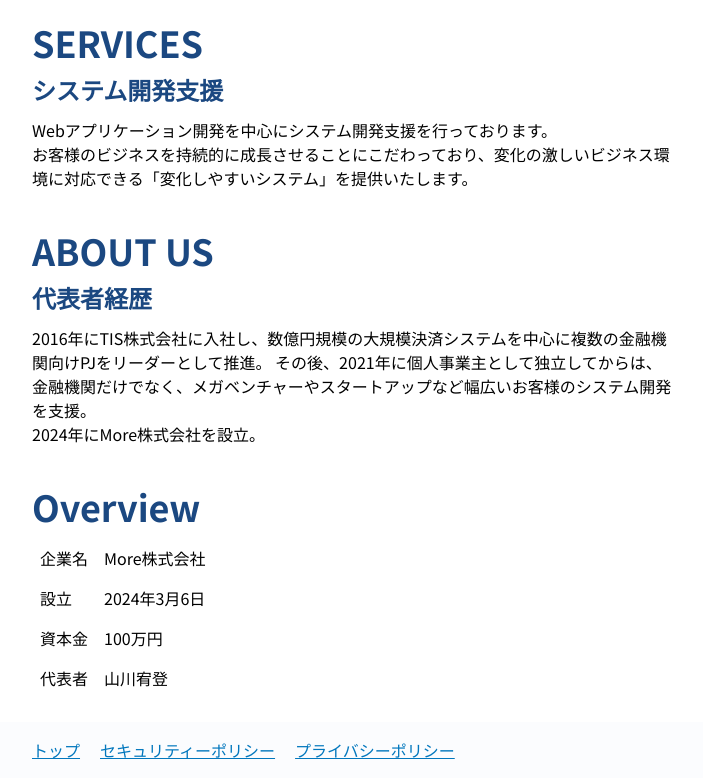
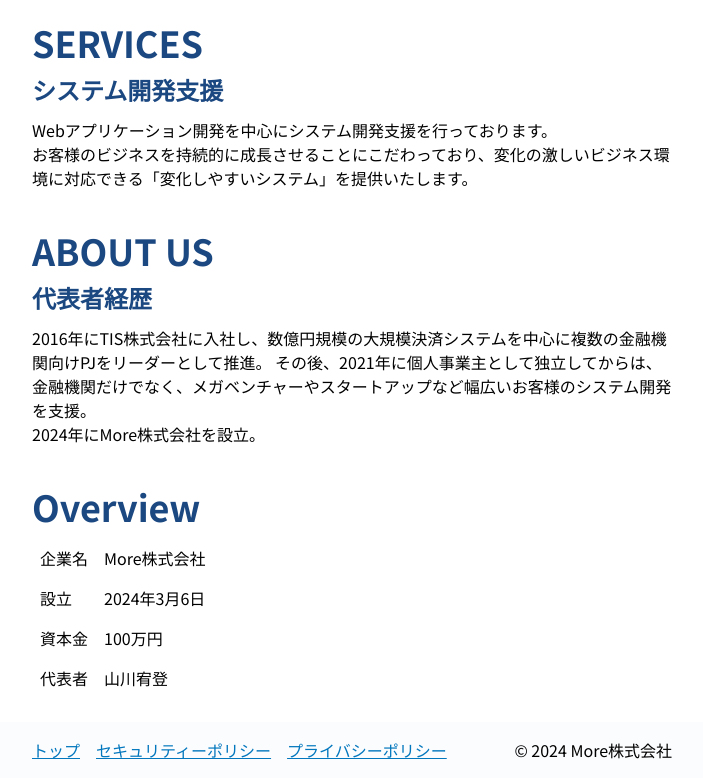
Before and after one commit to uekiGityuto/more-homepage, a Next.js app: page / in a window 1280 px wide. Shown: the part 467-1245 px from the top of the page, without its empty margins (288-991 px from the left). Built offline with nearby package versions, Linux system fonts and the light colour scheme.

Commit message:
fix footer

```diff
--- a/src/components/layout/Footer/index.tsx
+++ b/src/components/layout/Footer/index.tsx
@@ -1,7 +1,10 @@
 import Link from "next/link";
 
-export const Footer = () => (
-  <nav className="w-full px-6 md:px-80 py-4 bg-primary-10 flex gap-5">
+export const Footer = () => {
+  const currentYear = new Date().getFullYear();
+  return (
+    <footer className="w-full px-6 md:px-80 py-4 bg-primary-10 flex justify-between gap-4 flex-col md:flex-row">
+      <nav className="flex gap-4 flex-col md:flex-row">
         <Link href="/" className="underline text-link-100">
           トップ
         </Link>
@@ -12,4 +15,7 @@ export const Footer = () => (
           プライバシーポリシー
         </Link>
       </nav>
+      <p>© {currentYear} More株式会社</p>
+    </footer>
   );
+};
```
Lines whose indentation alone changed are shown as unchanged.
